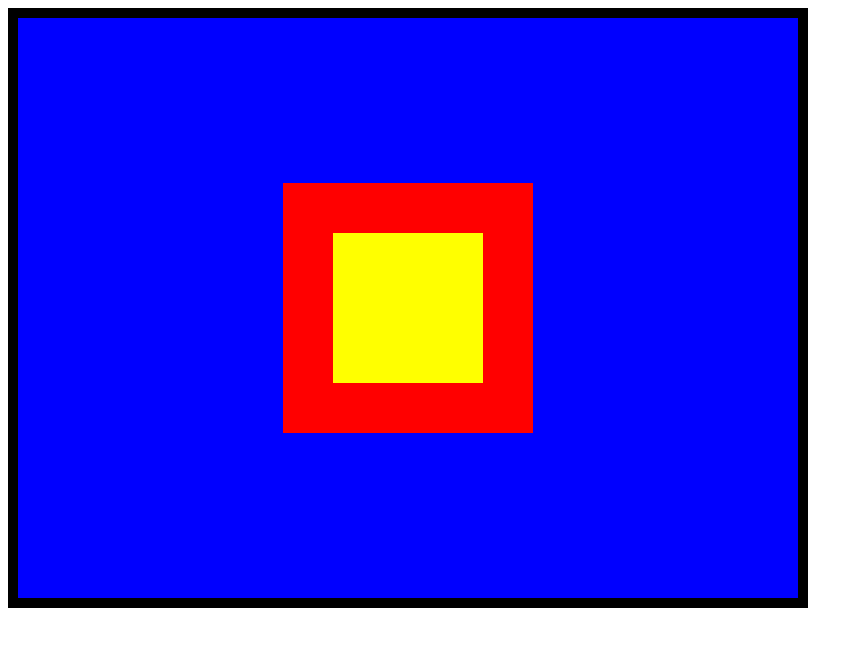
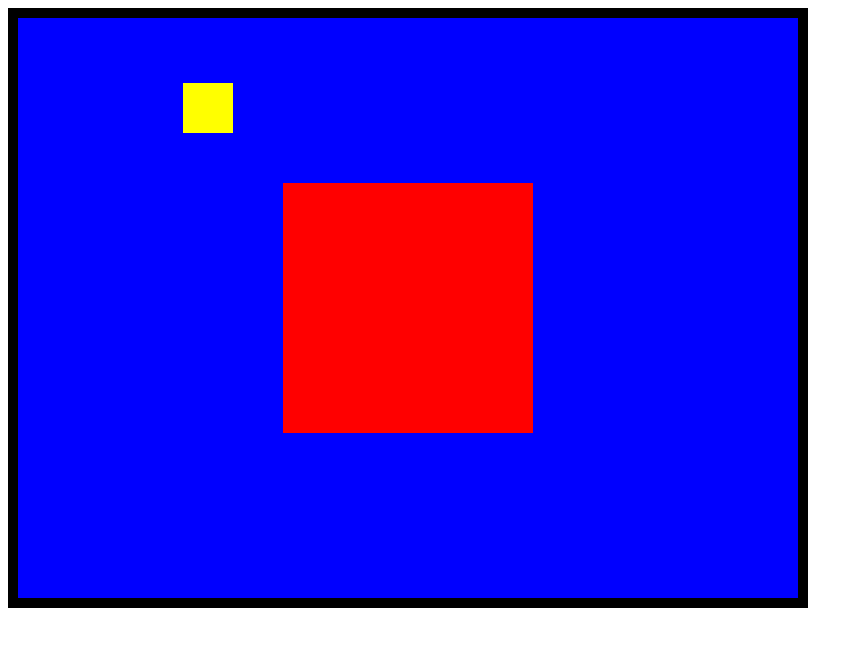
Before and after one commit to Neelima-git/Arcade-Classic, a plain HTML site: page index.html in a window 1280 px wide. Shown: the whole page, without its empty margins (0-863 px from the left). Drawn offline with Linux system fonts and the light colour scheme.

Commit message:
wrapped up drawing shapes in a function

```diff
--- a/index.html
+++ b/index.html
@@ -5,11 +5,20 @@
     <script>
         var canvas;
         var canvasContext;
+        var calledRect = 1;
 
         window.onload = function() {
             console.log("Exicted to learn canvas!");
             canvas = document.getElementById('canvasGame');
             canvasContext = canvas.getContext('2d');
+
+            drawRectangles(); //called function for the first time
+            drawRectangles(); //called function for second time
+        }
+
+        function drawRectangles(){
+
+            console.log("called drawRectangle for the " + calledRect+ " time!" );
             canvasContext.fillStyle = 'black';
             canvasContext.fillRect(0,0,canvas.width,canvas.height);
             canvasContext.fillStyle = 'blue';
@@ -17,8 +26,15 @@
             canvasContext.fillStyle = 'red';
             canvasContext.fillRect(275,175,250,250);
             canvasContext.fillStyle = 'yellow';
-            canvasContext.fillRect(canvas.width/2-75,canvas.height/2-75,150,150);
+            canvasContext.fillRect(175,75,50,50);
+            calledRect+=1;
+
         }
+
+        //SLOW MOTION OVER TIME(basic dynamic animation)
+
+
+
     </script>
 
     </body>
```
